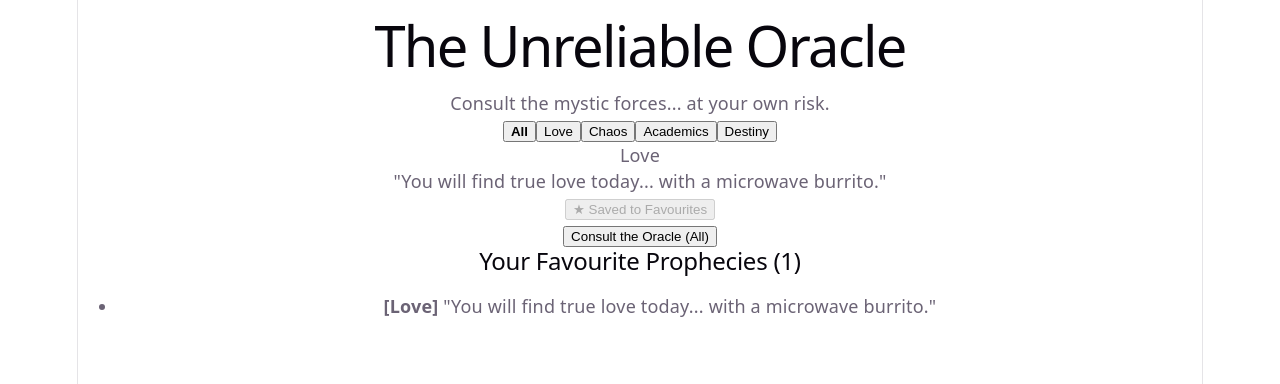
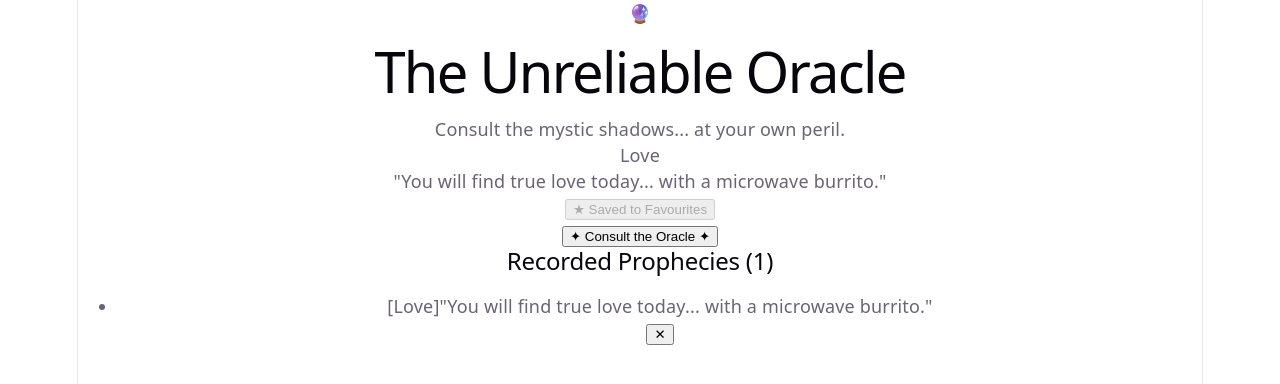
Before and after one commit to justmrnobody007-dotcom/react_practice, a React (Vite) app in the folder projectOne/: page / in a window 1280 px wide. Both pictures are taken after a click on the button "☆ Save to Favourites". Shown: the top 384 px of the page. Built offline with nearby package versions, Linux system fonts and the light colour scheme.

Commit message:
removed buttons

```diff
--- a/projectOne/src/App.jsx
+++ b/projectOne/src/App.jsx
@@ -1,73 +1,48 @@
 import { useState } from 'react';
 import { FORTUNES } from './fortune';
-
-const CATEGORIES = ['All', 'Love', 'Chaos', 'Academics', 'Destiny'];
+import './App.css'; // Connects our styles!
 
 function App() {
   const [currentFortune, setCurrentFortune] = useState(FORTUNES[0]);
-  const [selectedCategory, setSelectedCategory] = useState('All');
-
-  // 1. New state: list of saved favourite fortunes
   const [favorites, setFavorites] = useState([]);
 
-  const filteredFortunes = selectedCategory === 'All'
-    ? FORTUNES
-    : FORTUNES.filter(fortune => fortune.category === selectedCategory);
-
+  // Pick a random fortune from all fortunes
   function getRandomFortune() {
-    const randomIndex = Math.floor(Math.random() * filteredFortunes.length);
-    setCurrentFortune(filteredFortunes[randomIndex]);
+    const randomIndex = Math.floor(Math.random() * FORTUNES.length);
+    setCurrentFortune(FORTUNES[randomIndex]);
   }
 
-  function handleCategoryChange(category) {
-    setSelectedCategory(category);
-    const relevant = category === 'All'
-      ? FORTUNES
-      : FORTUNES.filter(fortune => fortune.category === category);
-    const randomIndex = Math.floor(Math.random() * relevant.length);
-    setCurrentFortune(relevant[randomIndex]);
-  }
-
-  // 2. Function to save the current fortune
+  // Save current fortune to favorites
   function handleSaveFavorite() {
     const isAlreadySaved = favorites.some(fav => fav.id === currentFortune.id);
-
     if (!isAlreadySaved) {
-      // Add to favorites without mutating the existing array
       setFavorites([...favorites, currentFortune]);
     }
   }
 
-  // Helper boolean to check if current fortune is already favorited
+  // Remove a favorite
+  function handleRemoveFavorite(id) {
+    setFavorites(favorites.filter(fav => fav.id !== id));
+  }
+
   const isCurrentFavorite = favorites.some(fav => fav.id === currentFortune.id);
 
   return (
-    <div className="app-container">
-      <h1>The Unreliable Oracle</h1>
-      <p>Consult the mystic forces... at your own risk.</p>
-
-      {/* Category selector buttons */}
-      <div className="category-filters">
-        {CATEGORIES.map(category => (
-          <button
-            key={category}
-            onClick={() => handleCategoryChange(category)}
-            style={{
-              fontWeight: selectedCategory === category ? 'bold' : 'normal',
-            }}
-          >
-            {category}
-          </button>
-        ))}
-      </div>
+    <div className="oracle-wrapper">
+      <div className="oracle-container">
+        <header className="oracle-header">
+          <div className="crystal-ball">🔮</div>
+          <h1 className="oracle-title">The Unreliable Oracle</h1>
+          <p className="oracle-subtitle">Consult the mystic shadows... at your own peril.</p>
+        </header>
 
         {/* Fortune Display Card */}
         <div className="fortune-card">
           <span className="category-badge">{currentFortune.category}</span>
           <p className="fortune-text">"{currentFortune.text}"</p>
 
-        {/* 3. Button to favorite the current fortune */}
           <button
+            className="save-btn"
             onClick={handleSaveFavorite}
             disabled={isCurrentFavorite}
           >
@@ -76,26 +51,36 @@ function App() {
         </div>
 
         {/* Consult button */}
-      <button onClick={getRandomFortune}>
-        Consult the Oracle ({selectedCategory})
+        <button className="consult-btn" onClick={getRandomFortune}>
+          ✦ Consult the Oracle ✦
         </button>
 
-      {/* 4. Display list of saved favourites */}
+        {/* Favourites list */}
         <section className="favorites-section">
-        <h2>Your Favourite Prophecies ({favorites.length})</h2>
+          <h2>Recorded Prophecies ({favorites.length})</h2>
           {favorites.length === 0 ? (
-          <p>No favourites saved yet. Consult and save the ones you fear most.</p>
+            <p className="empty-text">No prophecies preserved yet.</p>
           ) : (
-          <ul>
+            <ul className="favorites-list">
               {favorites.map(fav => (
-              <li key={fav.id}>
-                <strong>[{fav.category}]</strong> "{fav.text}"
+                <li key={fav.id} className="favorite-item">
+                  <div>
+                    <span className="fav-category">[{fav.category}]</span>
+                    <span className="fav-text">"{fav.text}"</span>
+                  </div>
+                  <button
+                    className="remove-btn"
+                    onClick={() => handleRemoveFavorite(fav.id)}
+                  >
+                    ✕
+                  </button>
                 </li>
               ))}
             </ul>
           )}
         </section>
       </div>
+    </div>
   );
 }
 
```
Lines whose indentation alone changed are shown as unchanged.
